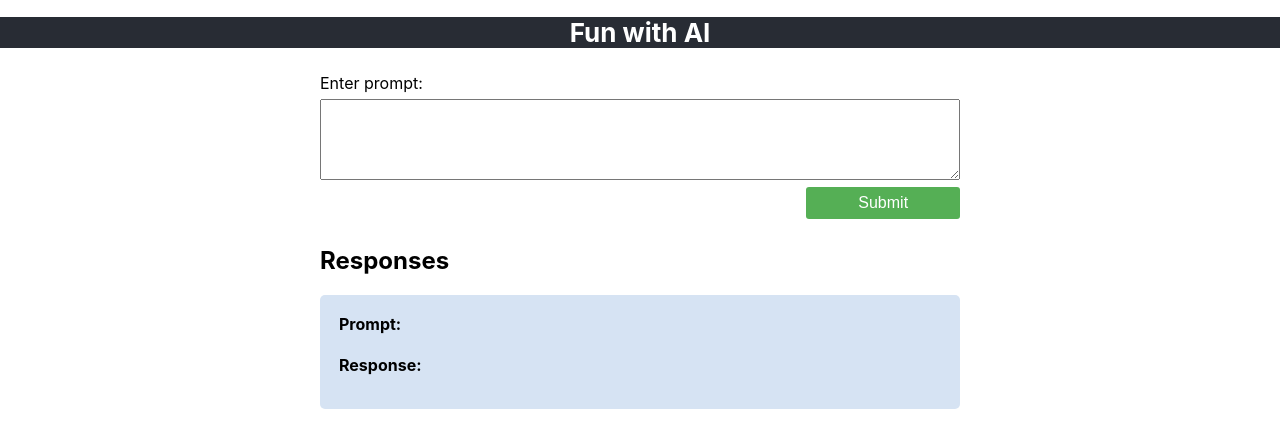
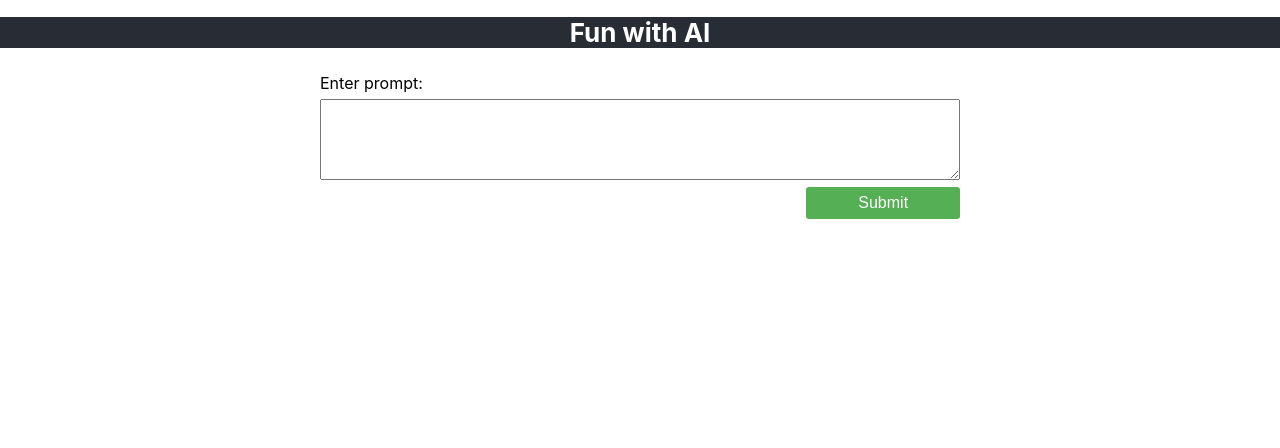
Before and after one commit to kevin-the-engi/shopify-test, a React (Create React App) app: page / in a window 1280 px wide. Shown: the top 448 px of the page. Built offline with nearby package versions, Linux system fonts and the light colour scheme.

Commit message:
Fix Response window so it appearsonce there is an actual entry

```diff
--- a/src/App.js
+++ b/src/App.js
@@ -11,8 +11,9 @@ const App = () => {
     prompt: '',
     response: ''
   }]);
+  const [visible, setVisible] = useState(false);
 
-  const getResponse = (prompt) => {
+  const getResponse = (prompt, toggle) => {
     const api = process.env.REACT_APP_API
     const auth = {
       headers: {
@@ -36,7 +37,13 @@ const App = () => {
           id, prompt, response
         }
 
-        setData(data => [promptData, ...data]);
+        if (data.length === 1) {
+          setData(data => [promptData]);
+        } else {
+          setData(data => [promptData, ...data]);
+        }
+
+        setVisible(toggle);
       })
       .catch((err) => console.log(err));
   }
@@ -48,7 +55,7 @@ const App = () => {
       </h1>
       <div className="App-body">
         <Form getResponse={getResponse} />
-        <Response data={data} />
+        <Response data={data} visibility={visible} />
       </div>
     </div>
   );
--- a/src/components/Form/Form.jsx
+++ b/src/components/Form/Form.jsx
@@ -3,6 +3,7 @@ import './Form.scss';
 
 const Form = ({ getResponse }) => {
     const [prompt, setPrompt] = useState('');
+    const [toggle, setToggle] = useState(false);
 
     const handleChange = (e) => {
         const text = e.target.value;
@@ -11,7 +12,8 @@ const Form = ({ getResponse }) => {
 
     const handleSubmit = (e) => {
         e.preventDefault();
-        getResponse(prompt)
+        setToggle(true);
+        getResponse(prompt, toggle);
     }
 
     return (
--- a/src/components/Response/Response.jsx
+++ b/src/components/Response/Response.jsx
@@ -2,17 +2,19 @@ import './Responses.scss';
 
 import ResponseCards from '../ResponseCards/ResponseCards.jsx';
 
-const Response = ({ data }) => {
+const Response = ({ data, visibility }) => {
     return(
         <section className="responses">
-            <h2>Responses</h2>
+            {visibility ? <h2>Responses</h2> : null}
 
-            {data.map(({ id, ...otherItemProps }) => {
-                console.log(id)
-                return (
-                <ResponseCards
-                    key={id}
-                    {...otherItemProps} />
+            {data
+                .filter(( {response} ) => response.length)
+                .map(({ id, ...otherItemProps }) => {
+                    return (
+                    <ResponseCards
+                        key={id}
+                        {...otherItemProps}
+                    />
                 )})
             }
         </section>
--- a/src/components/ResponseCards/ResponseCards.jsx
+++ b/src/components/ResponseCards/ResponseCards.jsx
@@ -3,6 +3,7 @@ import './ResponseCards.scss';
 const ResponseCards = ({ prompt, response }) => {
     return(
         <table className="responses-cards">
+            <tbody>
                 <tr>
                     <th>Prompt: </th>
                     <td>{prompt}</td>
@@ -11,6 +12,7 @@ const ResponseCards = ({ prompt, response }) => {
                     <th>Response: </th>
                     <td>{response}</td>
                 </tr>
+            </tbody>
         </table>
     )
 }
```
Lines whose indentation alone changed are shown as unchanged.
